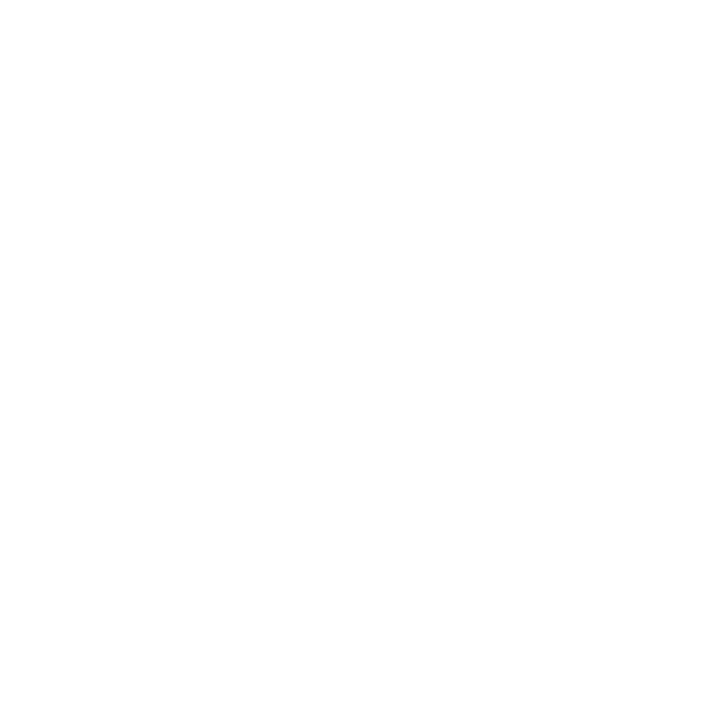
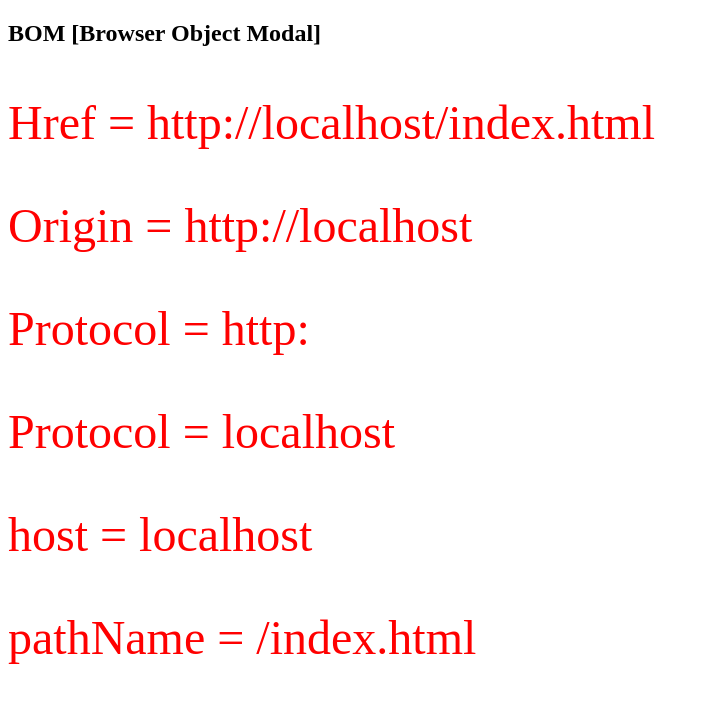
Before and after one commit to mstsurnalyakter/JavaScript_BOM, a plain HTML site: page index.html in a window 1280 px wide. Shown: the whole page, without its empty margins (0-710 px from the left). Drawn offline with Linux system fonts and the light colour scheme.

Commit message:
location object properties added

```diff
--- a/index.html
+++ b/index.html
@@ -6,6 +6,17 @@
     <title>Document</title>
 </head>
 <body>
+    <h2>BOM [Browser Object Modal]</h2>
+
+    <div class="location">
+        <p></p>
+        <p></p>
+        <p></p>
+        <p></p>
+        <p></p>
+        <p></p>
+        <p></p>
+    </div>
 
 
     <script src="./script.js"></script>
--- a/script.js
+++ b/script.js
@@ -0,0 +1,58 @@
+// BOM --> Browser Object Model
+// BOM --> help us to communicate with browser or DOM --> help us to connect html
+//Window Object
+// location Object
+console.clear()
+console.log(window);
+
+// location
+console.log(location);
+
+//href --> return page URL
+console.log(location.href);
+
+// protocol --> return protocol name
+console.log(location.protocol);
+
+// hostName --> return hostName
+console.log(location.hostname);
+
+// port --> return port
+console.log(location.port);
+
+// host[hostName + port] --> return host name
+console.log(location.host);
+
+// origin[protocol + host ] --> return origin
+console.log(location.origin);
+
+// pathname --> return pathName/fileName
+console.log(location.pathname);
+
+
+let locationDiv = document.querySelector(".location");
+locationDiv.children[0].innerText = `Href = ${location.href}`;
+locationDiv.children[0].style.color = 'red'
+locationDiv.children[0].style.fontSize = '3rem';
+
+locationDiv.children[1].innerText = `Origin = ${location.origin}`;
+locationDiv.children[1].style.color = "red";
+locationDiv.children[1].style.fontSize = "3rem";
+
+locationDiv.children[2].innerText = `Protocol = ${location.protocol}`;
+locationDiv.children[2].style.color = "red";
+locationDiv.children[2].style.fontSize = "3rem";
+
+
+locationDiv.children[3].innerText = `Protocol = ${location.hostname}`;
+locationDiv.children[3].style.color = "red";
+locationDiv.children[3].style.fontSize = "3rem";
+
+locationDiv.children[4].innerText = `host = ${location.host}`;
+locationDiv.children[4].style.color = "red";
+locationDiv.children[4].style.fontSize = "3rem";
+
+
+locationDiv.children[5].innerText = `pathName = ${location.pathname}`;
+locationDiv.children[5].style.color = "red";
+locationDiv.children[5].style.fontSize = "3rem";
```
